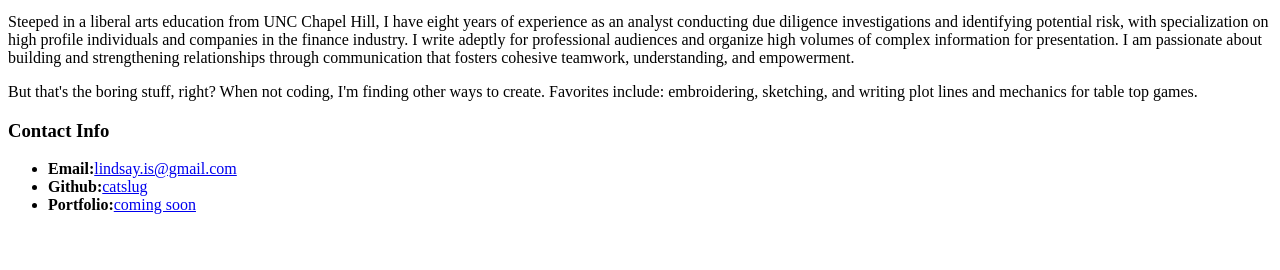
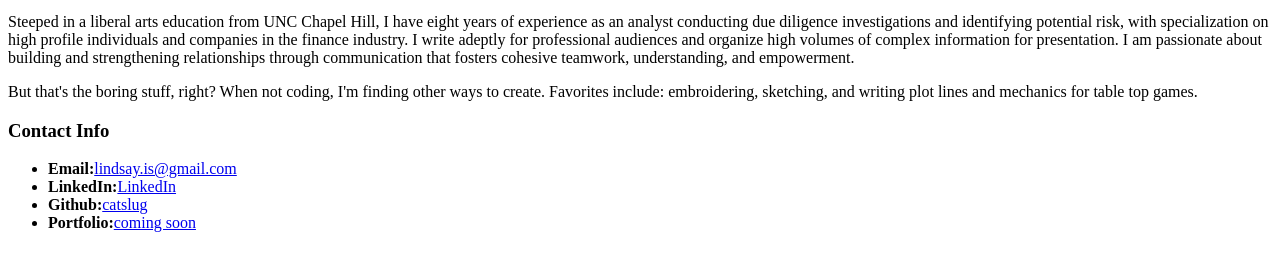
Before and after one commit to catslug/lost-repository, a plain HTML site: page index.html in a window 1280 px wide. Shown: the part 468-738 px from the top of the page. Drawn offline with Linux system fonts and the light colour scheme.

Commit message:
added LinkedIn

```diff
--- a/index.html
+++ b/index.html
@@ -20,6 +20,7 @@
 
 	<ul>
 		<li><strong>Email:</strong><a href="#">lindsay.is@gmail.com</a></li>
+		<li><strong>LinkedIn:</strong><a href="http://linkedin.com/in/lindsay-wall">LinkedIn</a>
 		<li><strong>Github:</strong><a href="https://github.com/catslug/">catslug</a></li>
 		<li><strong>Portfolio:</strong><a href="#">coming soon</a></li>
 
```
